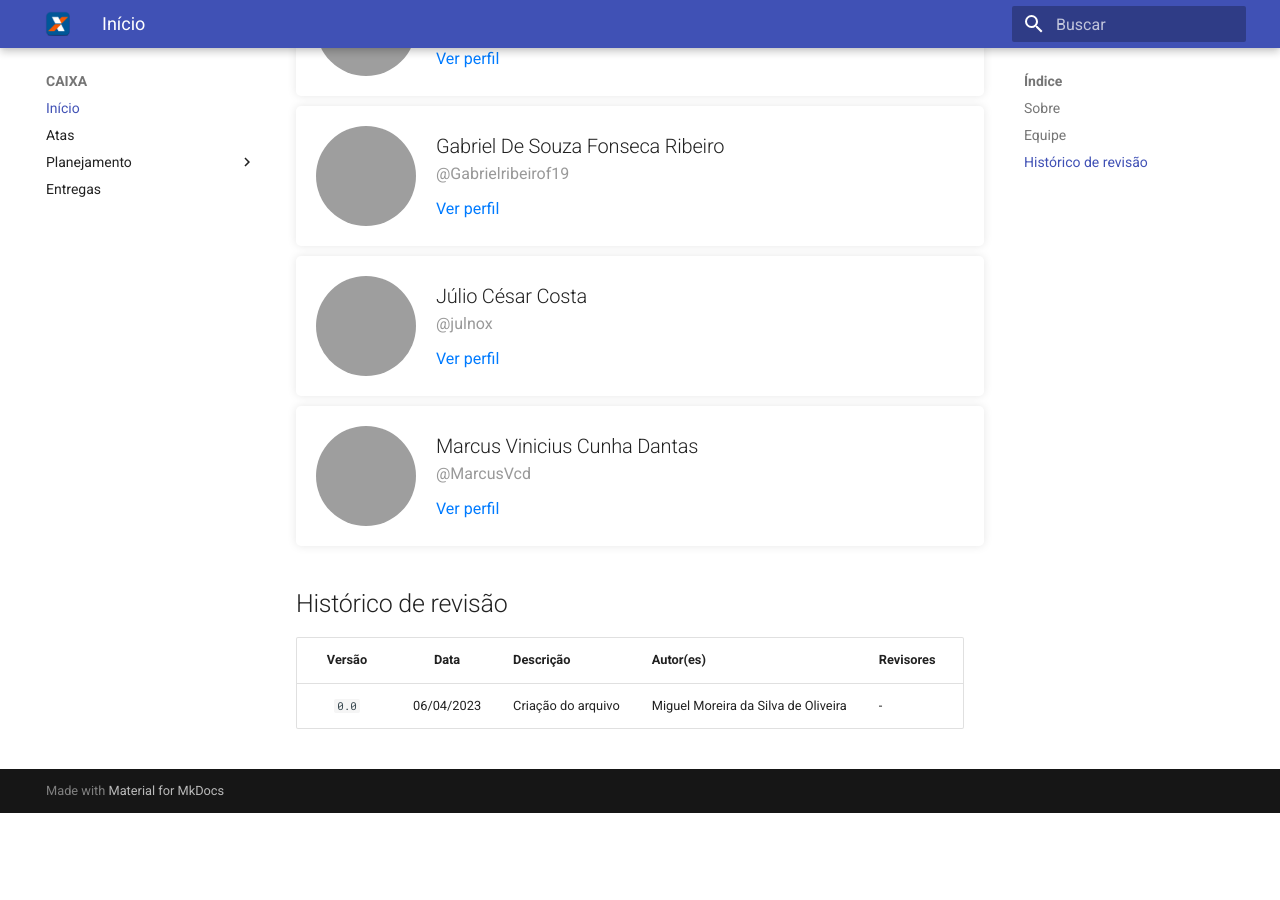
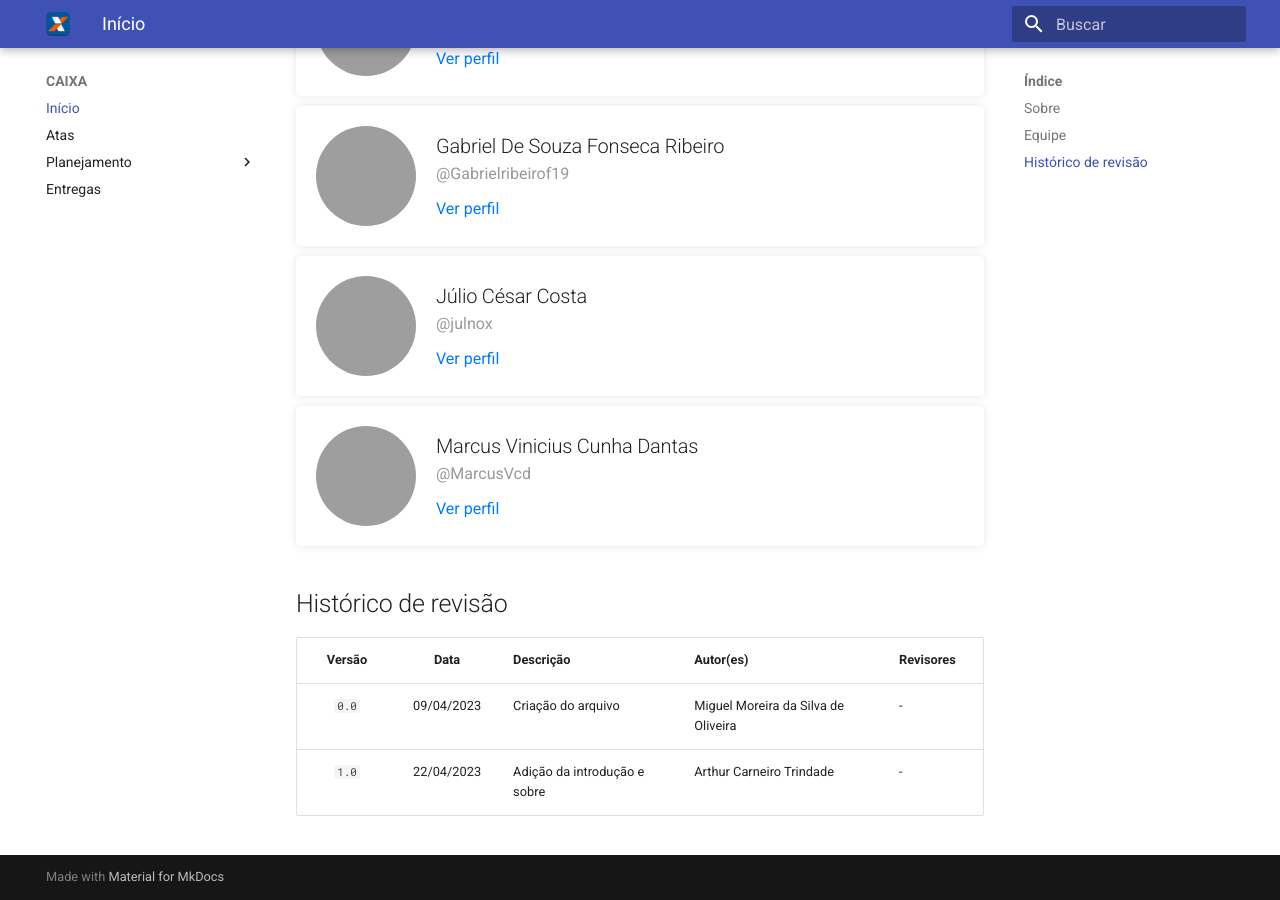
Before and after one commit to Interacao-Humano-Computador/2023.1-ISSNet, an MkDocs documentation site: the page built from gitpages/docs/index.md, in a window 1280 px wide and 900 px high, scrolled down 1166 px, cut to the strip 0-900 px from the top of the window. Built offline with MkDocs 1.6.1 and Material for MkDocs 9.7.7, drawn with Linux system fonts in a browser that asks for light colours; before the commit the page ends 1979 px from its top, so only the background shows below that; grey boxes are pictures that could not be loaded.

Commit message:
atualização do histórico de revisão

```diff
--- a/gitpages/docs/index.md
+++ b/gitpages/docs/index.md
@@ -65,4 +65,5 @@ Este repositório contém a documentação do planejamento e execução, além d
 
 | Versão     | Data        | Descrição            | Autor(es)                           | Revisores  |
 | :--------: | :---------: | -------------------- | ----------------------------------  | ---------- |
-| `0.0`      |  06/04/2023 | Criação do arquivo   | Miguel Moreira da Silva de Oliveira | -          |
+| `0.0`      |  09/04/2023 | Criação do arquivo   | Miguel Moreira da Silva de Oliveira | -          |
+| `1.0`      |  22/04/2023 | Adição da introdução e sobre | Arthur Carneiro Trindade    | -          |
```
